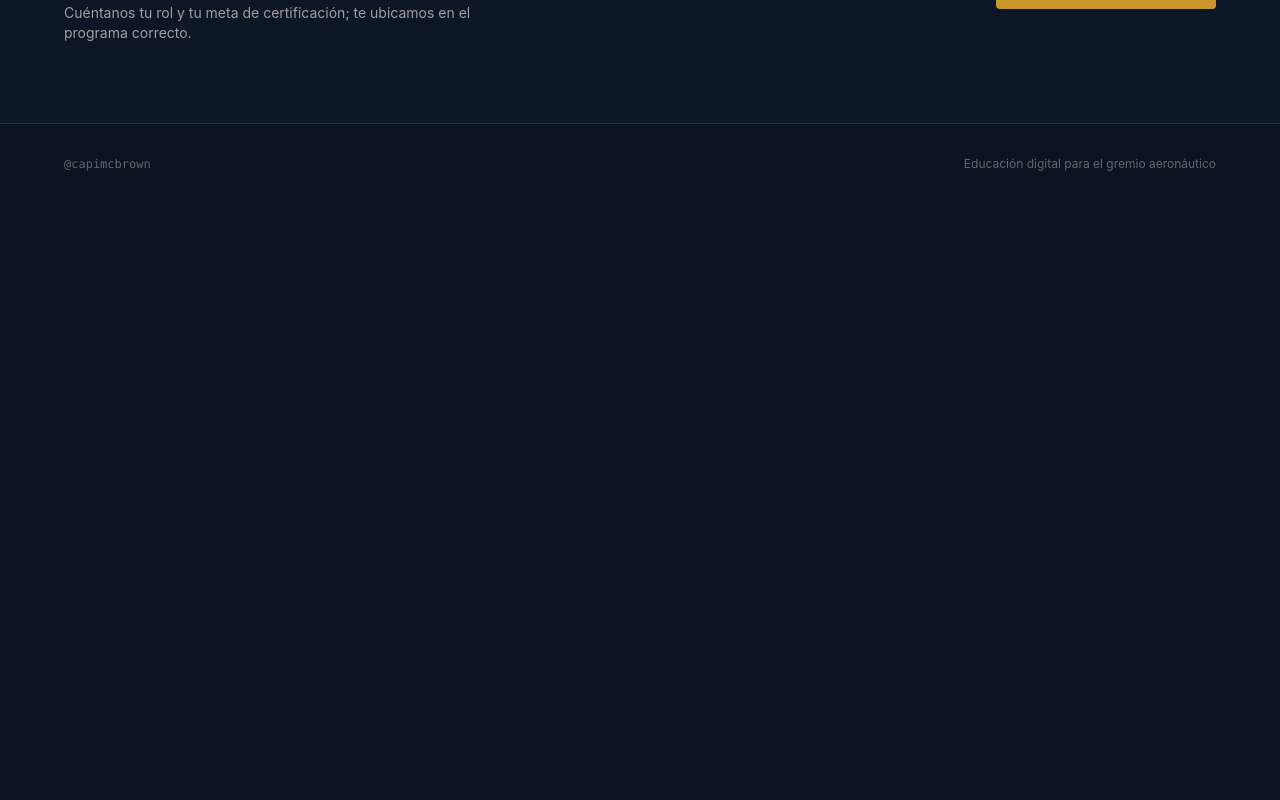
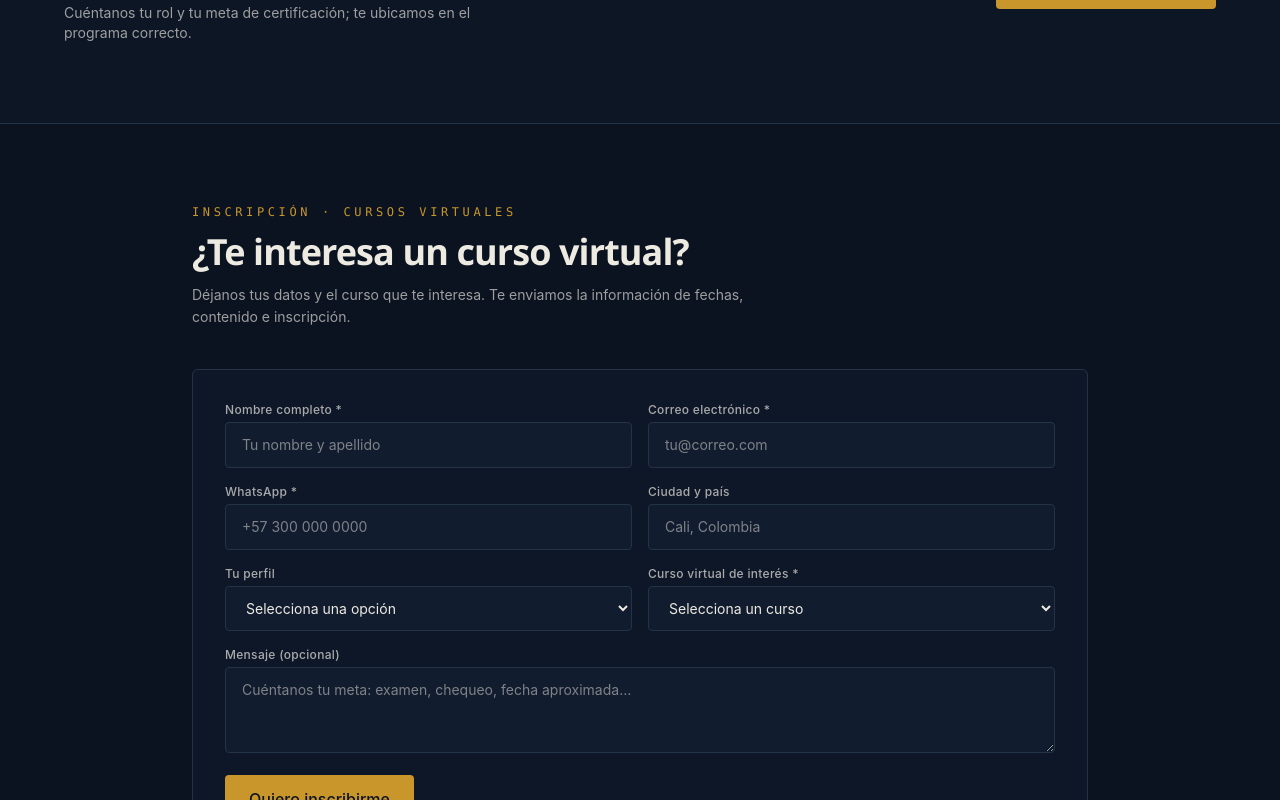
Before and after one commit to capimcbrown/aeroedu-app, a Next.js app: page / in a window 1280 px wide. Shown: the part 1880-2680 px from the top of the page. Before the commit the page ends 2084 px from the top, so only its background shows below. Built offline with nearby package versions, Linux system fonts and the light colour scheme.

Commit message:
Agregar formulario a la página de inicio

```diff
--- a/app/page.tsx
+++ b/app/page.tsx
@@ -1,6 +1,7 @@
 import HeadingTape from "./components/HeadingTape";
 import AttitudeIndicator from "./components/AttitudeIndicator";
 import InstructorAIWidget from "./components/InstructorAI/InstructorAIWidget";
+import InscripcionForm from "./components/InscripcionForm";
 
 const PROGRAMAS = [
   {
@@ -172,6 +173,24 @@ export default function Home() {
             </a>
           </div>
         </section>
+        {/* INSCRIPCIÓN CURSOS VIRTUALES */}
+        <section id="inscripcion" className="border-t border-panel-border px-6 py-20">
+          <div className="mx-auto max-w-4xl">
+            <p className="font-mono text-xs tracking-[0.3em] text-brass">
+              INSCRIPCIÓN · CURSOS VIRTUALES
+            </p>
+            <h2 className="mt-3 font-display text-3xl font-semibold tracking-tight sm:text-4xl">
+              ¿Te interesa un curso virtual?
+            </h2>
+            <p className="mt-3 max-w-xl text-sm leading-relaxed text-foreground/65">
+              Déjanos tus datos y el curso que te interesa. Te enviamos la
+              información de fechas, contenido e inscripción.
+            </p>
+            <div className="mt-10">
+              <InscripcionForm />
+            </div>
+          </div>
+        </section>
       </main>
 
       <footer className="border-t border-panel-border px-6 py-8">
```
